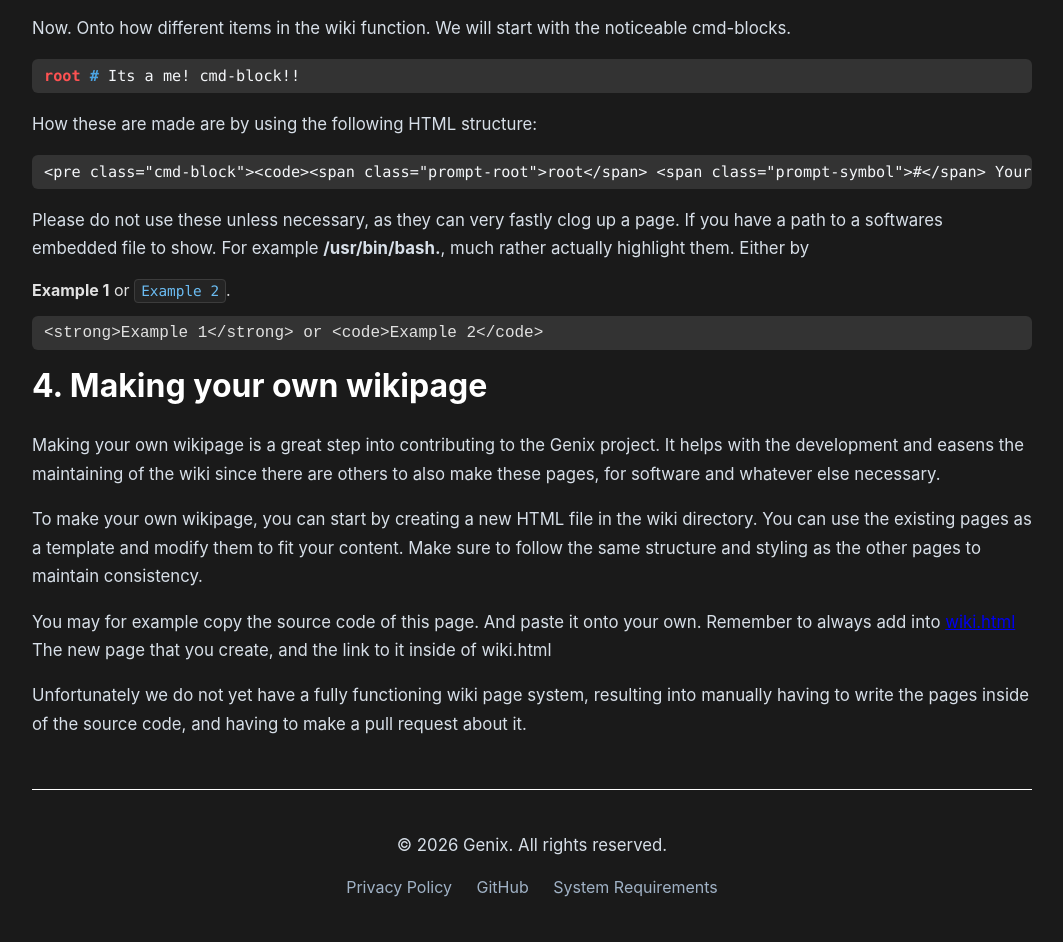
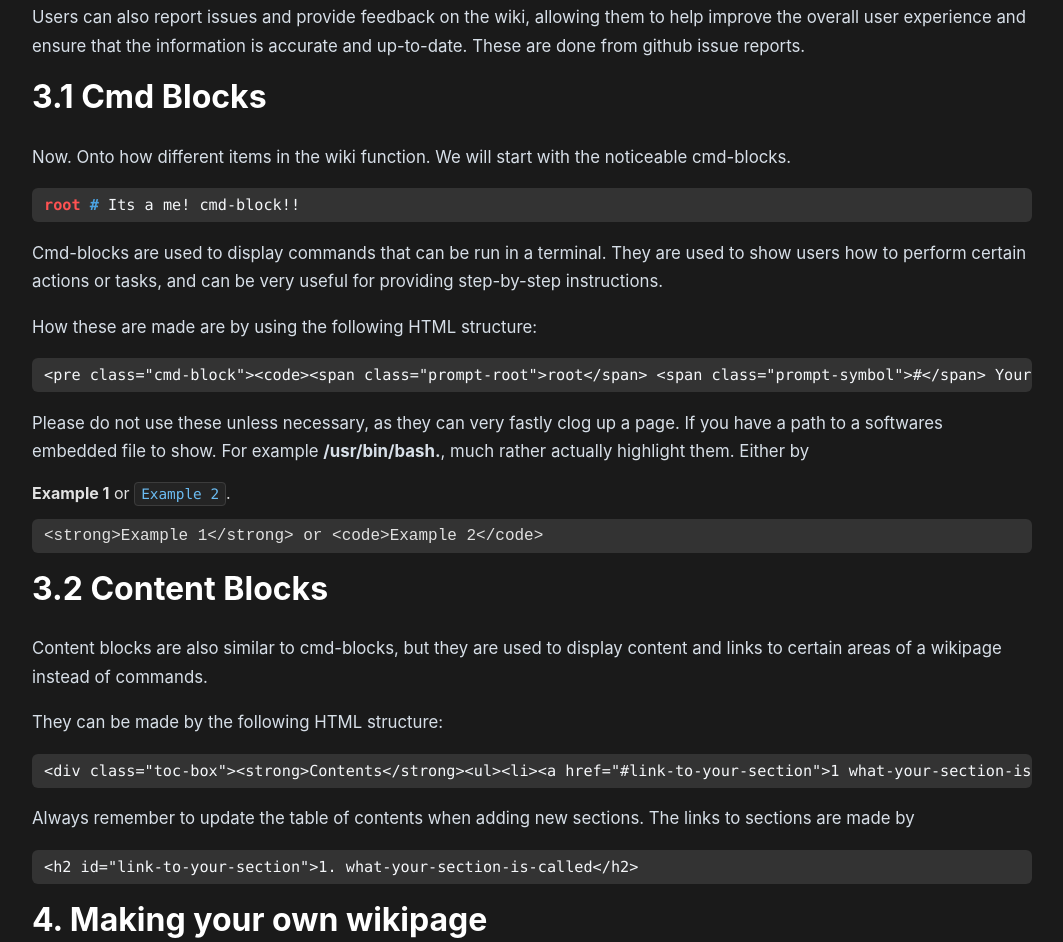
Before and after one commit to zubbledew6/genix, a plain HTML site: page website/wiki/wiki.contribution.html in a window 1280 px wide. Shown: the part 1190-2132 px from the top of the page, without its empty margins (108-1171 px from the left). Drawn offline with Linux system fonts and the light colour scheme.

Commit message:
How to make content blocks 101

```diff
--- a/website/wiki/wiki.contribution.html
+++ b/website/wiki/wiki.contribution.html
@@ -47,13 +47,16 @@
     <div class="toc-box">
       <strong>Contents</strong>
       <ul>
-        <li><a href="#overview">1 Overview</a></li>
+  <li><a href="#overview">1 Overview</a></li>
         <li><a href="#basic">2 Basic areas</a></li>
         <li>
           <a href="#function">3 Basic Functions</a>
+          <ul>
+            <li><a href="#cmd-blocks">3.1 Cmd Blocks</a></li>
+            <li><a href="#content-blocks">3.2 Content Blocks</a></li>
+          </ul>
         </li>
-        <li>
-          <a href="#page">4 Making your own wikipage</a>
+        <li><a href="#page">4 Making your own wikipage</a></li>
         </li>
       </ul>
     </div>
@@ -69,14 +72,24 @@
     <h2 id="function">3. Basic Functions</h2>
     <p>Users are able to edit the wiki, allowing them to contribute to the content and improve the overall quality of the information available. Users can also create new pages, allowing them to add new information and resources to the wiki. The contributions are done from github pull requests</p>
     <p>Users can also report issues and provide feedback on the wiki, allowing them to help improve the overall user experience and ensure that the information is accurate and up-to-date. These are done from github issue reports.</p>
+
+    <h2 id="cmd-blocks">3.1 Cmd Blocks</h2>
     <p>Now. Onto how different items in the wiki function. We will start with the noticeable cmd-blocks.</p>
     <pre class="cmd-block"><code><span class="prompt-root">root</span> <span class="prompt-symbol">#</span> Its a me! cmd-block!!</code></pre>
-
+    <p>Cmd-blocks are used to display commands that can be run in a terminal. They are used to show users how to perform certain actions or tasks, and can be very useful for providing step-by-step instructions.</p>
     <p>How these are made are by using the following HTML structure:</p>
     <pre class="cmd-block"><code>&lt;pre class="cmd-block"&gt;&lt;code&gt;&lt;span class="prompt-root"&gt;root&lt;/span&gt; &lt;span class="prompt-symbol"&gt;#&lt;/span&gt; Your command here&lt;/code&gt;&lt;/pre&gt;</code></pre>
     <p>Please do not use these unless necessary, as they can very fastly clog up a page. If you have a path to a softwares embedded file to show. For example  <strong>/usr/bin/bash.</strong>, much rather actually highlight them. Either by </p>
     <strong>Example 1</strong> or <code>Example 2</code>.
     <pre class="cmd-block">&lt;strong&gt;Example 1&lt;/strong&gt; or &lt;code&gt;Example 2&lt;/code&gt;<code></code></pre>
+
+    <h2 id="content-blocks">3.2 Content Blocks</h2>
+
+    <p>Content blocks are also similar to cmd-blocks, but they are used to display content and links to certain areas of a wikipage instead of commands.</p>
+    <p>They can be made by the following HTML structure:</p>
+    <pre class="cmd-block"><code>&lt;div class="toc-box"&gt;&lt;strong&gt;Contents&lt;/strong&gt;&lt;ul&gt;&lt;li&gt;&lt;a href="#link-to-your-section"&gt;1 what-your-section-is-called&lt;/a&gt;&lt;/li&gt;&lt;li&gt;&lt;a href="#basic"&gt;2 Basic areas&lt;/a&gt;&lt;/li&gt;&lt;li&gt;&lt;a href="#function"&gt;3 Basic Functions&lt;/a&gt;&lt;/li&gt;&lt;li&gt;&lt;a href="#page"&gt;4 Making your own wikipage&lt;/a&gt;&lt;/li&gt;&lt;/ul&gt;&lt;/div&gt;</code></pre>
+    <p>Always remember to update the table of contents when adding new sections. The links to sections are made by</p>
+    <pre class="cmd-block"><code>&lt;h2 id="link-to-your-section"&gt;1. what-your-section-is-called&lt;/h2&gt;</code></pre>
 
     <h2 id="page">4. Making your own wikipage</h2>
 
```
